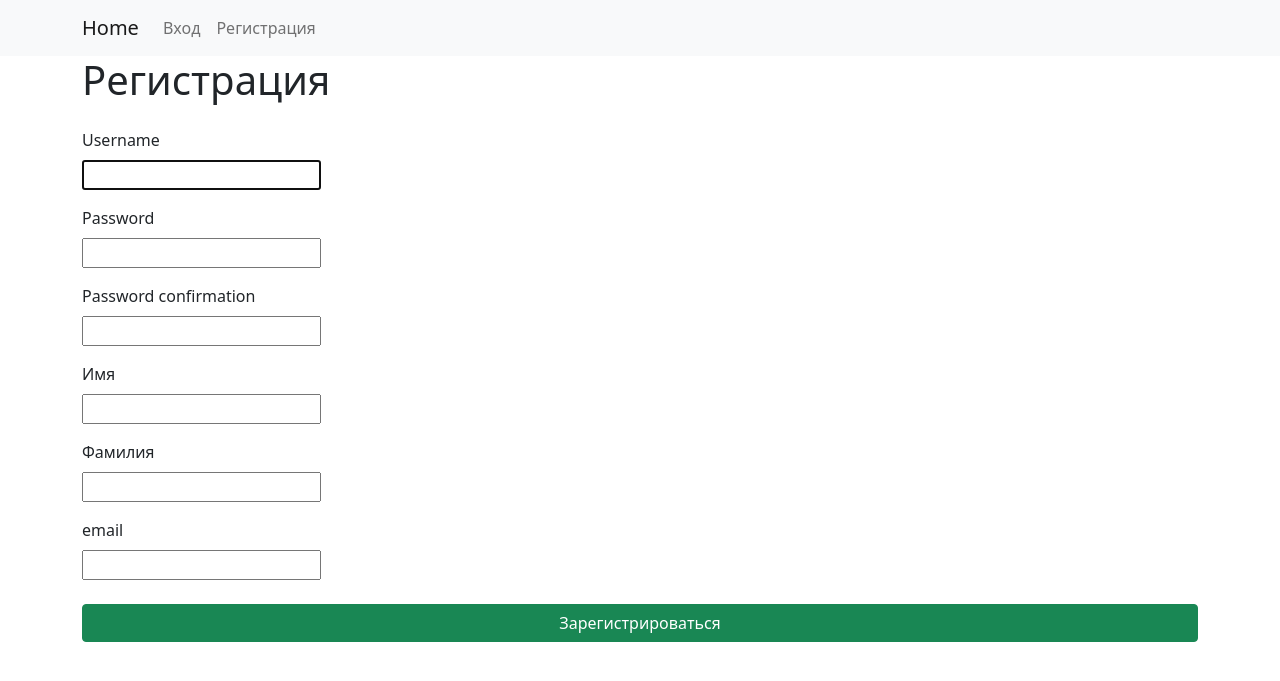
After one commit to romanov-kubanych/Exam8, a Django app: page /login/create/ in a window 1280 px wide. The commit adds this page. Shown: the top 681 px of the page. Run offline with Django 4.2, Linux system fonts and the light colour scheme.

Commit message:
Реализовал регистрацию пользователя

```diff
--- a/Exam8/settings.py
+++ b/Exam8/settings.py
@@ -102,7 +102,6 @@ AUTH_PASSWORD_VALIDATORS = [
     },
 ]
 
-
 # Internationalization
 # https://docs.djangoproject.com/en/4.0/topics/i18n/
 
--- /dev/null
+++ b/accounts/forms.py
@@ -0,0 +1,23 @@
+from django.contrib.auth import get_user_model
+from django.contrib.auth.forms import UserCreationForm
+from django import forms
+
+User = get_user_model()
+
+
+class MyUserCreationForm(UserCreationForm):
+    email = forms.EmailField(required=True, label='email')
+
+    class Meta(UserCreationForm.Meta):
+        fields = ['username', 'password1', 'password2',
+                  'first_name', 'last_name', 'email']
+        labels = {'first_name': 'Имя', 'last_name': 'Фамилия',
+                  'email': 'Email', 'password1': 'Пароль',
+                  'password2': 'Подтверждение пароля'}
+
+    def clean(self):
+        cleaned_data = super().clean()
+        first_name = cleaned_data.get('first_name')
+        last_name = cleaned_data.get('last_name')
+        if not (first_name or last_name):
+            raise forms.ValidationError('One of the first name or last name fields must be filled in')
--- /dev/null
+++ b/accounts/templates/create.html
@@ -0,0 +1,10 @@
+{% extends 'base.html' %}
+
+{% block title %}Регистрация{% endblock %}
+
+{% block content %}
+    <h1>Регистрация</h1>
+    <form method="post">
+        {% include 'partial/form.html' with button_text='Зарегистрироваться' %}
+    </form>
+{% endblock %}
--- a/accounts/urls.py
+++ b/accounts/urls.py
@@ -1,5 +1,7 @@
 from django.contrib.auth.views import LoginView, LogoutView
 from django.urls import path
+
+from accounts.views import RegisterView
 
 app_name = 'accounts'
 
@@ -7,4 +9,5 @@ app_name = 'accounts'
 urlpatterns = [
     path('login/', LoginView.as_view(template_name="login.html"), name="login"),
     path('logout/', LogoutView.as_view(), name="logout"),
+    path('create/', RegisterView.as_view(), name='create'),
 ]
--- a/accounts/views.py
+++ b/accounts/views.py
@@ -1,3 +1,27 @@
-from django.shortcuts import render
+from django.contrib.auth import get_user_model, login
+from django.shortcuts import redirect
+from django.urls import reverse
+from django.views.generic import CreateView
 
-# Create your views here.
+from accounts.forms import MyUserCreationForm
+
+User = get_user_model()
+
+
+class RegisterView(CreateView):
+    model = User
+    template_name = 'create.html'
+    form_class = MyUserCreationForm
+
+    def form_valid(self, form):
+        user = form.save()
+        login(self.request, user)
+        return redirect(self.get_success_url())
+
+    def get_success_url(self):
+        next_url = self.request.GET.get('next')
+        if not next_url:
+            next_url = self.request.POST.get('next')
+        if not next_url:
+            next_url = reverse('webapp:product_index')
+        return next_url
--- a/webapp/templates/base.html
+++ b/webapp/templates/base.html
@@ -15,7 +15,7 @@
 <body>
 <nav class="navbar navbar-expand-lg navbar-light bg-light">
     <div class="container">
-        <a class="navbar-brand" href={% url 'webapp:index' %}>Home</a>
+        <a class="navbar-brand" href={% url 'webapp:product_index' %}>Home</a>
         <button class="navbar-toggler" type="button" data-bs-toggle="collapse" data-bs-target="#navbarNav"
                 aria-controls="navbarNav" aria-expanded="false" aria-label="Toggle navigation">
             <span class="navbar-toggler-icon"></span>
@@ -29,10 +29,10 @@
                     <li class="nav-item">
                         <a class="nav-link" href={% url 'accounts:login' %}?next={{ request.get_full_path }}>Вход</a>
                     </li>
-{#                    <li class="nav-item">#}
-{#                        <a class="nav-link"#}
-{#                           href={% url 'accounts:create' %}?next={{ request.get_full_path }}>Регистрация</a>#}
-{#                    </li>#}
+                    <li class="nav-item">
+                        <a class="nav-link"
+                           href={% url 'accounts:create' %}?next={{ request.get_full_path }}>Регистрация</a>
+                    </li>
                 {% else %}
 {#                    {% if perms.webapp.add_project %}#}
 {#                        <li class="nav-item">#}
--- /dev/null
+++ b/webapp/templates/partial/form.html
@@ -0,0 +1,19 @@
+{% if not fields_only %}
+    {% csrf_token %}
+{% endif %}
+
+{% for error in form.non_field_errors %}
+    <p class="text-danger">{{ error }}</p>
+{% endfor %}
+
+{% for field in form %}
+    <p class="m-0 pb-2"><label class="pt-3" for="{{ field.id_for_label }}">{{ field.label }}</label></p>
+    {% for error in field.errors %}
+        <p class="text-danger">{{ error }}</p>
+    {% endfor %}
+    {{ field }}
+{% endfor %}
+
+{% if not fields_only %}
+    <input class="btn btn-success w-100 mt-4" type="submit" value="{{ button_text }}"/>
+{% endif %}
--- a/webapp/urls.py
+++ b/webapp/urls.py
@@ -5,5 +5,5 @@ from webapp.views import index_view
 app_name = 'webapp'
 
 urlpatterns = [
-    path('', index_view, name='index')
+    path('', index_view, name='product_index')
 ]
```
